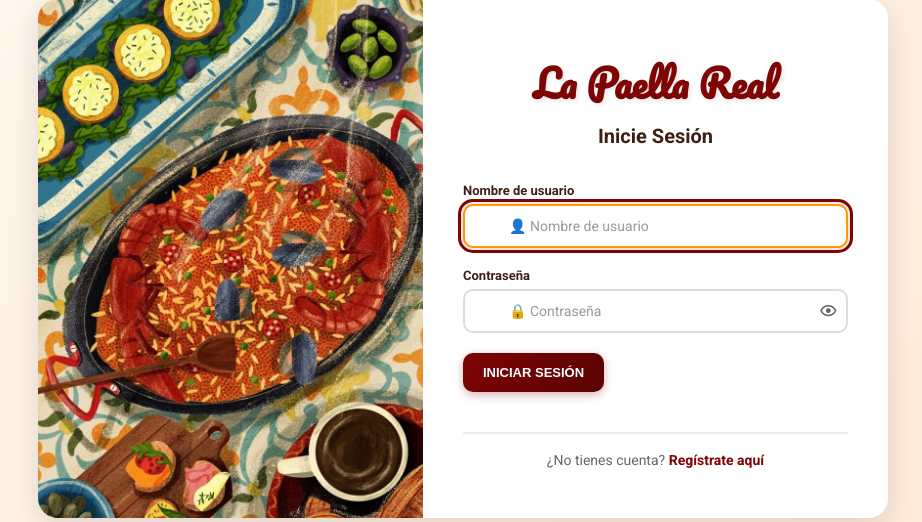
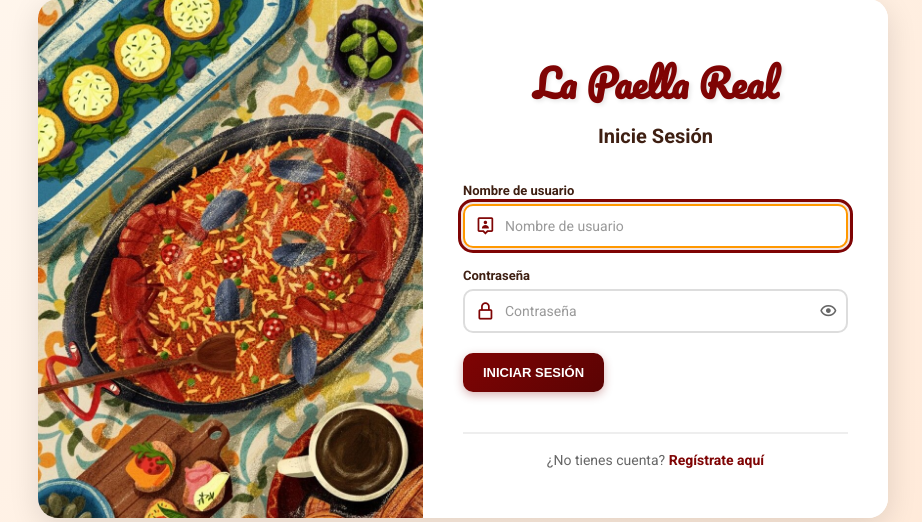
Before and after one commit to jariasvalcarce-source/PaellaRealPyt, a Django app: page /login/ in a window 1280 px wide. Shown: the part 142-664 px from the top of the page, without its empty margins (177-1099 px from the left). Run offline with Django 5.2, Linux system fonts and the light colour scheme; some libraries are stand-ins or nearby versions.

Commit message:
fix(login): cambiar emojis de placeholder por iconos boxicons rojos integrados

```diff
--- a/restaurante/templates/login.html
+++ b/restaurante/templates/login.html
@@ -30,13 +30,17 @@
                 {% csrf_token %}
                 <div class="input-group">
                     <label for="usuario">Nombre de usuario</label>
-                    <input id="usuario" type="text" name="usuario" placeholder="👤 Nombre de usuario" required autofocus />
+                    <div style="position: relative;">
+                        <i class='bx bx-user-pin' style="position: absolute; left: 12px; top: 50%; transform: translateY(-50%); font-size: 1.3rem; color: #7f0404;"></i>
+                        <input id="usuario" type="text" name="usuario" placeholder="Nombre de usuario" required autofocus style="width: 100%; box-sizing: border-box; padding-left: 40px;" />
+                    </div>
                 </div>
 
                 <div class="input-group">
                     <label for="password">Contraseña</label>
                     <div style="position: relative;">
-                        <input id="password" type="password" name="password" placeholder="🔒 Contraseña" required style="width: 100%; box-sizing: border-box; padding-right: 40px;" />
+                        <i class='bx bx-lock-alt' style="position: absolute; left: 12px; top: 50%; transform: translateY(-50%); font-size: 1.3rem; color: #7f0404;"></i>
+                        <input id="password" type="password" name="password" placeholder="Contraseña" required style="width: 100%; box-sizing: border-box; padding-left: 40px; padding-right: 40px;" />
                         <i class='bx bx-show toggle-icon' onclick="togglePassword(this, 'password')" style="position: absolute; right: 10px; top: 50%; transform: translateY(-50%); cursor: pointer; font-size: 1.2rem; color: #666;"></i>
                     </div>
                 </div>
```
